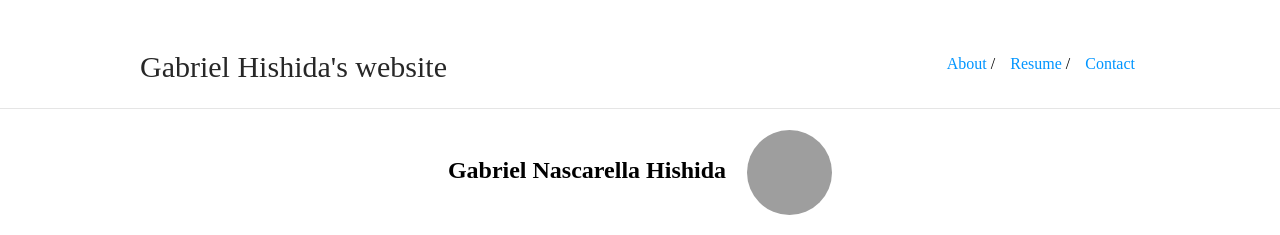
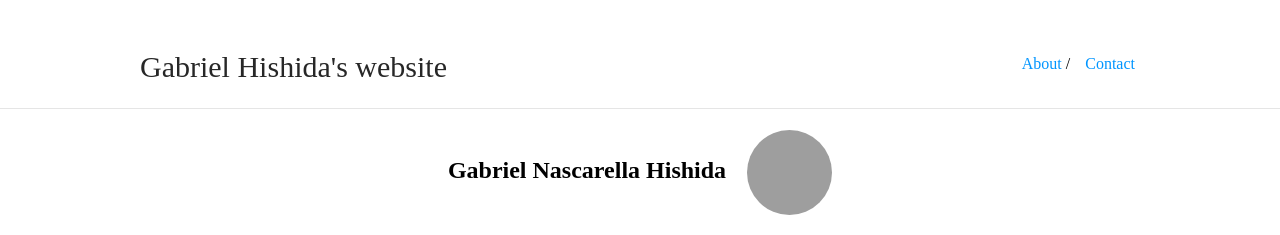
Before and after one commit to gabrielnhn/gabrielnhn.github.io, a Jekyll site: the page built from index.md, in a window 1280 px wide. Shown: the top 235 px of the page. Built offline with Jekyll 4.4.1, drawn with Linux system fonts in a browser that asks for light colours; grey boxes are pictures that could not be loaded.

Commit message:
remove CV from nav

```diff
--- a/_config.yml
+++ b/_config.yml
@@ -14,7 +14,5 @@ sass:
 nav:
  - name: "About"
    link: "index"
- - name: "Resume"
-   link: "/cv-may-2023.pdf"
  - name: "Contact"
    link: "contact"
```
